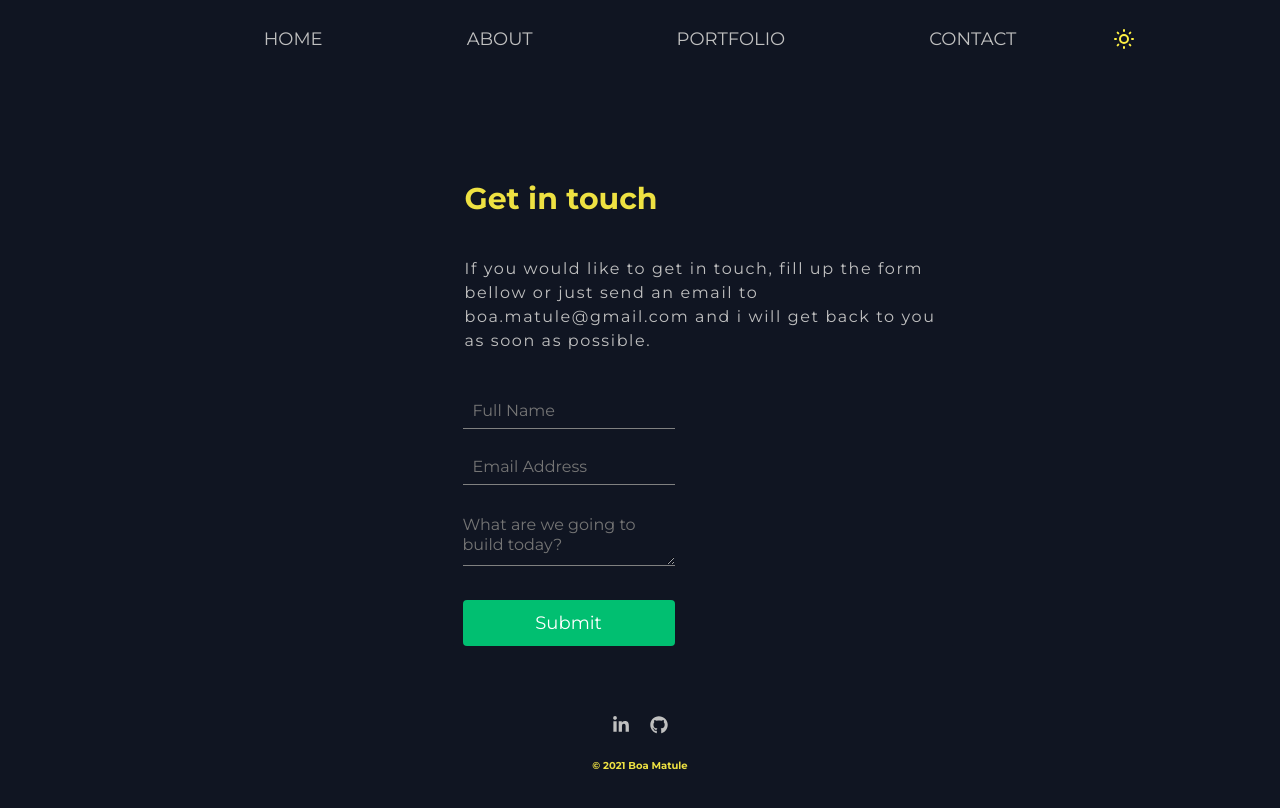
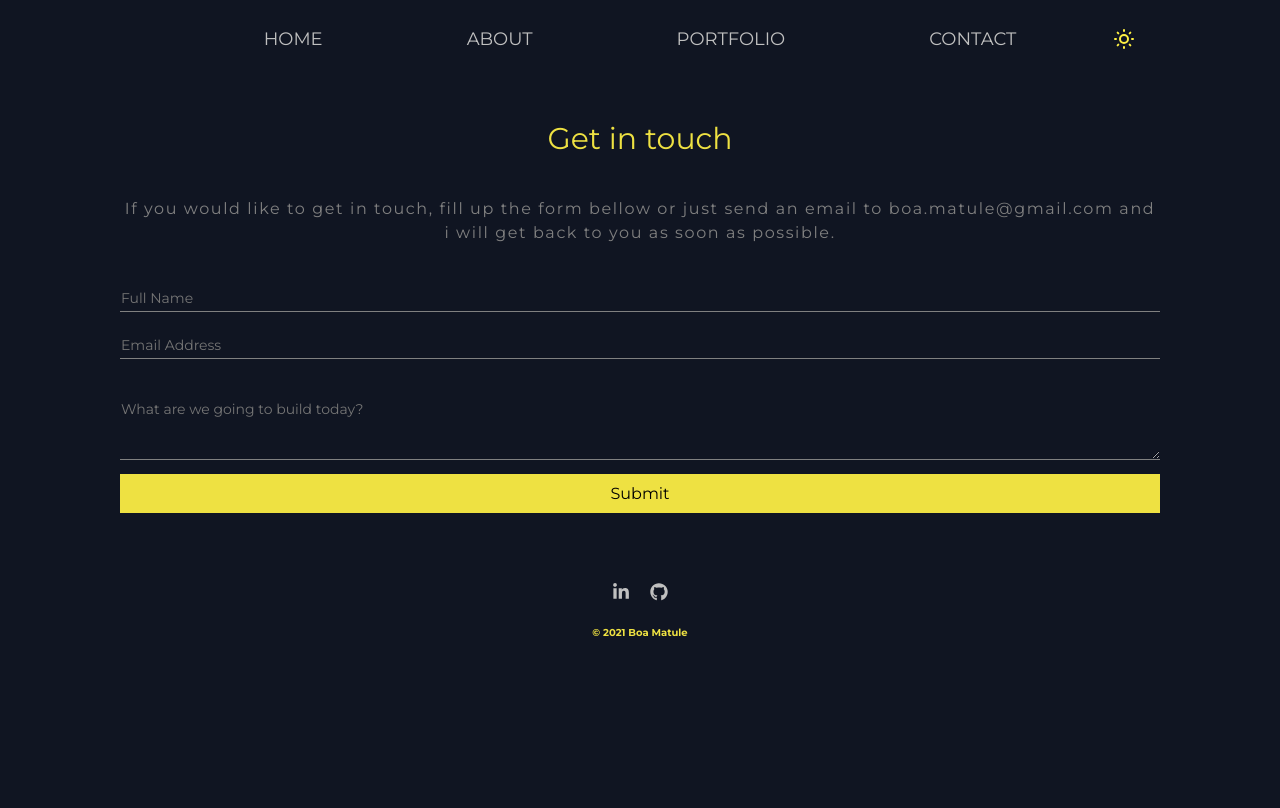
Before and after one commit to boamatule/portfolio2.0, a React (Create React App) app: page /contact in a window 1280 px wide. Shown: the top 808 px of the page. Built offline with nearby package versions, Linux system fonts and the light colour scheme; the HTML template or start-up script is replaced by a standard one.

Commit message:
Fix the Contact page

```diff
--- a/src/Pages/AboutPage/AboutPageStyles.js
+++ b/src/Pages/AboutPage/AboutPageStyles.js
@@ -5,16 +5,19 @@ import { MdArrowForward, MdKeyboardArrowRight } from 'react-icons/md';
 import { Container } from '../../global-styles';
 
 export const AboutContainer = styled(Container)`
-  display: flex;
+  /* display: flex;
   justify-content: center;
-  align-items: center;
-  padding: 40px 100px;
+  align-items: center; */
+  padding: 40px 80px 0px 100px;
   /* width: 50%; */
   /* height: 400px; */
   /* z-index: 1; */
   /* margin-top: 100px; */
   /* padding-top: 100px; */
   /* position: relative; */
+  @media screen and (max-width: 760px) {
+    padding: 40px 10px 0px 40px;
+  }
   ${Container}
 `;
 
@@ -24,19 +27,18 @@ export const Content = styled.div`
   right: 0;
   bottom: 0;
   left: 0; */
-  /* width: 600px;
-  height: 600px; */
+  /* width: 1000px;
+  height: auto; */
   /* overflow: hidden; */
-  display: flex;
+  /* display: flex; */
   /* max-width: 1200px; */
-  align-items: center;
-  justify-content: center;
-  padding: 60px 0px 0px 0px;
+  /* align-items: center;
+  justify-content: center; */
+  padding: 60px 0px 0px 100px;
   /* flex-direction: column; */
   /* z-index: 1; */
   /* padding-right: 160px; */
   /* padding-left: 60px; */
-  color: silver;
 `;
 
 export const H1 = styled.h2`
@@ -56,13 +58,14 @@ export const H1 = styled.h2`
 export const Description = styled.p`
   margin-top: 20px;
   padding-bottom: 40px;
-  color: silver;
-  font-size: 18px;
+  color: grey;
+  font-size: 16px;
   letter-spacing: 1.6px;
   line-height: 24px;
+  font-weight: normal;
 
   @media screen and (max-width: 760px) {
-    font-size: 24px;
+    font-size: 14px;
   }
 `;
 
@@ -70,23 +73,30 @@ export const Subtitle = styled.h2`
   margin-bottom: 35px;
   font-size: 16px;
   line-height: 24px;
-  color: silver;
+  color: grey;
   letter-spacing: 1.6px;
+  font-weight: normal;
   /* color: ${({ lightTextDesc }) => (lightTextDesc ? '#a9b3c1' : '#1c2237')}; */
+  @media screen and (max-width: 760px) {
+    font-size: 14px;
+  }
 `;
 
 export const Heading = styled.h1`
   margin-bottom: 24px;
   font-size: 40px;
   line-height: 1.1;
+  font-weight: bold;
   color: ${({ lightText }) => (lightText ? '#f7f8fa' : '#EEE142')};
   /* color: ${({ lightText }) => (lightText ? '#f7f8fa' : 'silver')}; */
+  @media screen and (max-width: 760px) {
+    font-size: 30px;
+  }
 `;
 
 export const TextWrapper = styled.div`
   padding-top: 0;
   padding-bottom: 60px;
-
   @media screen and (max-width: 768px) {
     padding-bottom: 65px;
   }
@@ -100,6 +110,7 @@ export const Title = styled.h1`
   font-size: 48px;
   line-height: 1.1;
   justify-content: flex-start;
+  font-weight: normal;
   color: ${({ lightText }) => (lightText ? '#f7f8fa' : '')};
   /* color: ${({ lightText }) => (lightText ? '#f7f8fa' : '#1c2237')}; */
 `;
--- a/src/Pages/ContactPage/ContactPage.js
+++ b/src/Pages/ContactPage/ContactPage.js
@@ -10,7 +10,7 @@ import {
   Description,
   ContactContainer,
   FormWrapper,
-  Button,
+  ContactButton,
 } from './ContactPageStyles';
 // import { Button, Container } from '../../global-styles';
 
@@ -54,10 +54,13 @@ const ContactPage = () => {
             <Input placeholder="Full Name" type="text" name="name" onChange={handleChange} required />
             <Input placeholder="Email Address" type="email" name="email" onChange={handleChange} required />
             <TextArea placeholder="What are we going to build today?" name="message" onChange={handleChange} required />
-            <Button type="submit" primary>
+            <ContactButton type="submit" primary>
               Submit
-            </Button>
+            </ContactButton>
           </Form>
+          {/* <ContactButton type="submit" primary>
+            Submit
+          </ContactButton> */}
         </FormWrapper>
       </ContactContainer>
     </ContactWrapper>
--- a/src/Pages/ContactPage/ContactPageStyles.js
+++ b/src/Pages/ContactPage/ContactPageStyles.js
@@ -1,84 +1,94 @@
 import styled from 'styled-components/macro';
 import { Link } from 'react-router-dom';
 import { MdArrowForward, MdKeyboardArrowRight } from 'react-icons/md';
-import { Container } from '../../global-styles';
+import { Container, Button } from '../../global-styles';
 
 // import { Link } from 'react-scroll';
 
 export const ContactContainer = styled(Container)`
-  width: 600px;
+  /* width: 600px; */
+  padding: 40px 120px 0px 120px;
+  /* justify-content: center; */
   ${Container}
+  @media screen and (max-width: 760px) {
+    padding: 0px 10px 0px 40px;
+  }
 `;
 
 export const ContactWrapper = styled.div`
-  /* display: flex;
-  align-items: flex-start; */
-  padding: 100px 0px 0px 125px;
+  display: flex;
+  align-items: flex-start;
+  /* padding: 100px 0px 0px 125px; */
   background: transparent;
+  text-align: center;
   /* width: auto; */
   /* width: 600px;
   height: 600px; */
   /* background: ${({ lightBg }) => (lightBg ? '#fff' : '#101522')}; */
 
   @media screen and (max-width: 760px) {
-    padding: 80px 0px 0px 0px;
+    padding: 80px 80px 0px 10px;
     display: flex;
     align-items: flex-start;
   }
 `;
 
 export const Description = styled.p`
-  padding: 0px 0px 20px 12px;
-  color: silver;
+  padding: 0px 0px 20px 0px;
+  color: grey;
   font-size: 16px;
   letter-spacing: 1.6px;
   line-height: 24px;
+  font-weight: normal;
 
   @media screen and (max-width: 760px) {
-    font-size: 14px;
-    display: flex;
-    align-items: center;
-    justify-content: center;
-    text-align: flex-start;
+    font-size: 12px;
   }
 `;
 
 export const Title = styled.h1`
-  /* font-weight: normal; */
+  font-weight: normal;
   margin-bottom: 40px;
   font-size: 30px;
-  padding: 0px 0px 0px 12px;
+  /* padding: 0px 0px 0px 40px; */
   /* line-height: 1.1; */
   /* justify-content: center;
   text-align: center; */
   color: ${({ lightText }) => (lightText ? '#f7f8fa' : '#EEE142')};
+
+  @media screen and (max-width: 760px) {
+    font-size: 20px;
+    padding: 0px 0px 0px 0px;
+    /* display: flex;
+    align-items: center;
+    justify-content: center; */
+    /* text-align: flex-start; */
+  }
 `;
 
 export const Form = styled.form`
-  height: auto;
+  /* height: auto; */
   /* width: 80%; */
   z-index: 1;
   display: grid;
   font-size: 16px;
   margin: 0 auto;
   margin-bottom: 20px;
-  padding: 20px 400px 0px 10px;
-  border-radius: 1px;
-  box-shadow: 0 1px 3px rgba(0, 0, 0, 0);
+  padding: 20px 0px 0px 0px;
+  border-radius: 0px;
+  /* box-shadow: 0 1px 3px rgba(0, 0, 0, 0); */
 `;
 
 export const FormWrapper = styled.div`
-  /* padding: 10px 100px 0px 0px; */
-  /* padding-left: 40px; */
-  /* margin-right: 300px; */
+  align-content: center;
 `;
 
 export const Input = styled.input`
   background: none;
   border: none;
-  color: silver;
-  font-size: 16px;
-  padding: 8px 10px;
+  color: grey;
+  font-size: 14px;
+  padding: 4px 1px;
   margin-bottom: 20px;
   border-bottom: 1px solid grey;
 
@@ -92,7 +102,7 @@ export const Input = styled.input`
   }
 
   @media screen and (max-width: 760px) {
-    font-size: 14px;
+    font-size: 12px;
     padding: 8px 120px 2px 0px;
   }
 `;
@@ -101,12 +111,12 @@ export const TextArea = styled.textarea`
   background: none;
   border: 0;
   border: none;
-  font-size: 16px;
+  font-size: 14px;
   line-height: 20px;
-  padding: 10px 0px;
+  padding: 20px 1px;
   margin-bottom: 14px;
   border-bottom: 1px solid grey;
-  color: silver;
+  color: grey;
 
   &:focus {
     outline: none;
@@ -114,7 +124,7 @@ export const TextArea = styled.textarea`
   }
 
   @media screen and (max-width: 760px) {
-    font-size: 14px;
+    font-size: 12px;
     padding: 50px 0px 0px 0px;
   }
 `;
@@ -127,28 +137,35 @@ export const Text = styled.span`
   text-align: center;
 `;
 
-export const Button = styled.button`
-  border-radius: 4px;
-  width: auto;
-  height: auto;
-  background: ${({ primary }) => (primary ? '#01BF71' : '#010606')};
-  white-space: nowrap;
-  padding: ${({ big }) => (big ? '14px 48px' : '12px 30px')};
-  color: ${({ dark }) => (dark ? '#010606' : '#fff')};
-  font: ${({ fontBig }) => (fontBig ? '20px' : '16px')};
-  outline: none;
-  border: none;
-  margin-top: 20px;
-  cursor: pointer;
+export const ContactButton = styled(Button)`
+  border-radius: 0px;
+  /* width: auto; */
+  align-items: center;
   justify-content: center;
-  align-items: center;
-  transition: all 0.2s ease-in-out;
+  ${Button};
+  // export const Button = styled.button
+`;
+//   border-radius: 4px;
+//   width: auto;
+//   height: auto;
+//   background: ${({ primary }) => (primary ? '#01BF71' : '#010606')};
+//   white-space: nowrap;
+//   padding: ${({ big }) => (big ? '14px 48px' : '12px 30px')};
+//   color: ${({ dark }) => (dark ? '#010606' : '#fff')};
+//   font: ${({ fontBig }) => (fontBig ? '20px' : '16px')};
+//   outline: none;
+//   border: none;
+//   margin-top: 20px;
+//   cursor: pointer;
+//   justify-content: center;
+//   align-items: center;
+//   transition: all 0.2s ease-in-out;
 
-  &:hover {
-    transition: all 0.2s ease-in-out;
-    background: ${({ primary }) => (primary ? '#fff' : '#01BF71')};
-  }
-`;
+//   &:hover {
+//     transition: all 0.2s ease-in-out;
+//     background: ${({ primary }) => (primary ? '#fff' : '#01BF71')};
+//   }
+// `;
 
 export const ArrowForward = styled(MdArrowForward)`
   margin-left: 8px;
--- a/src/components/Profile/ProfileStyles.js
+++ b/src/components/Profile/ProfileStyles.js
@@ -59,12 +59,12 @@ export const TextWrapper = styled.div`
   margin-top: 1.9rem;
   align-items: center;
   margin-bottom: 0.8rem;
-  justify-content: center;
+  /* justify-content: center; */
 
   @media screen and (min-width: 480px) {
     margin-top: 1.7rem;
     align-items: center;
-    justify-content: center;
+    /* justify-content: center; */
   }
 `;
 
```
